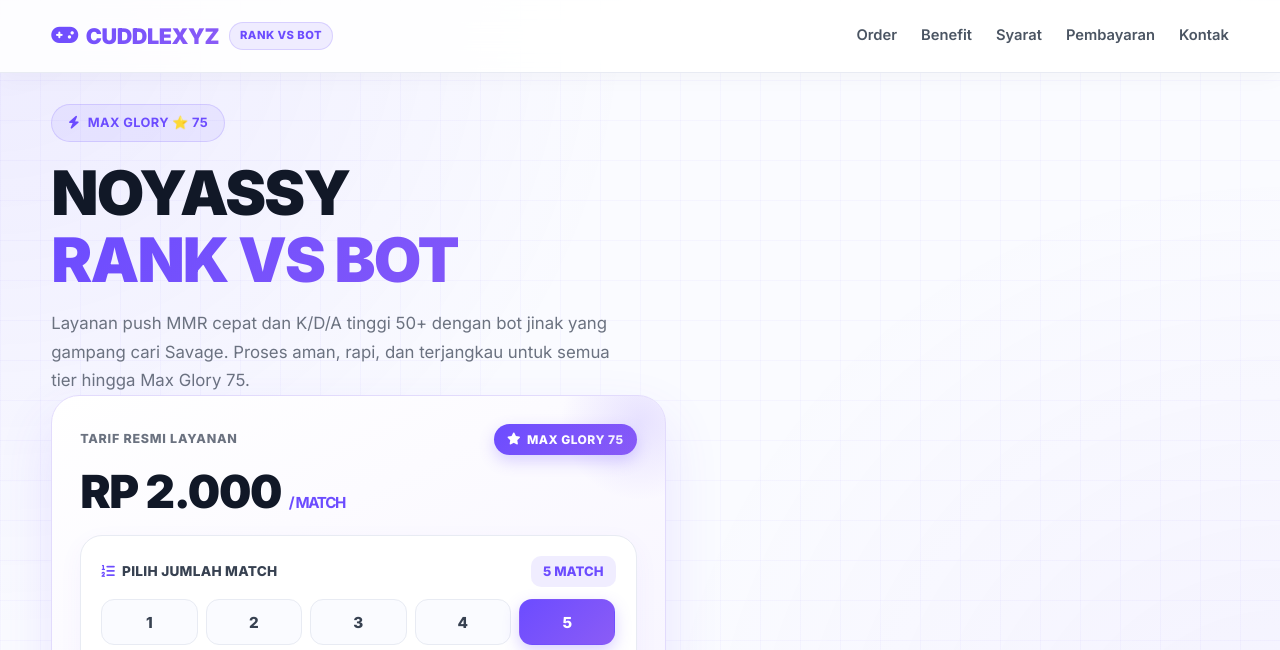
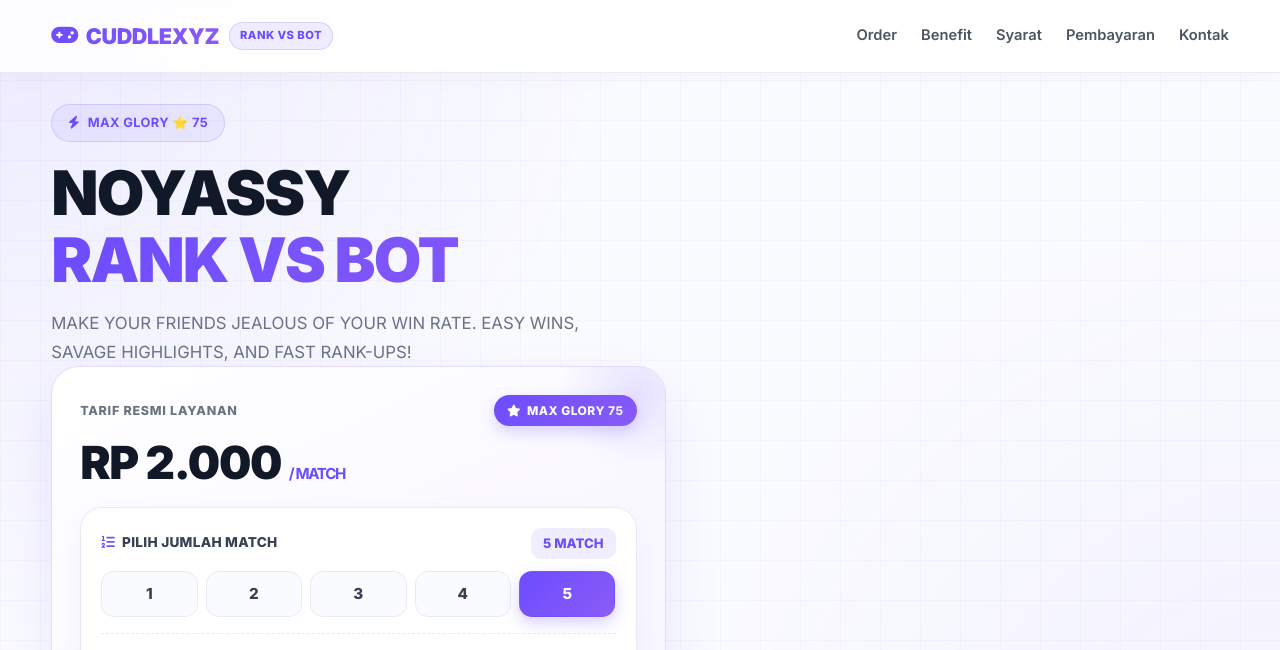
Before and after one commit to noyassy/noyassy.github.io, a plain HTML site: page index.html in a window 1280 px wide. Shown: the top 650 px of the page. Drawn offline with Linux system fonts and the light colour scheme.

Commit message:
Update promotional text in index.html

```diff
--- a/index.html
+++ b/index.html
@@ -1092,7 +1092,7 @@
                 </div>
                 <h1>NOYASSY<span>RANK VS BOT</span></h1>
                 <p>
-                    Layanan push MMR cepat dan K/D/A tinggi 50+ dengan bot jinak yang gampang cari Savage. Proses aman, rapi, dan terjangkau untuk semua tier hingga Max Glory 75.
+                    MAKE YOUR FRIENDS JEALOUS OF YOUR WIN RATE. EASY WINS, SAVAGE HIGHLIGHTS, AND FAST RANK-UPS!
                 </p>
 
             <!-- Right Pricing & Match Order Card -->
```
